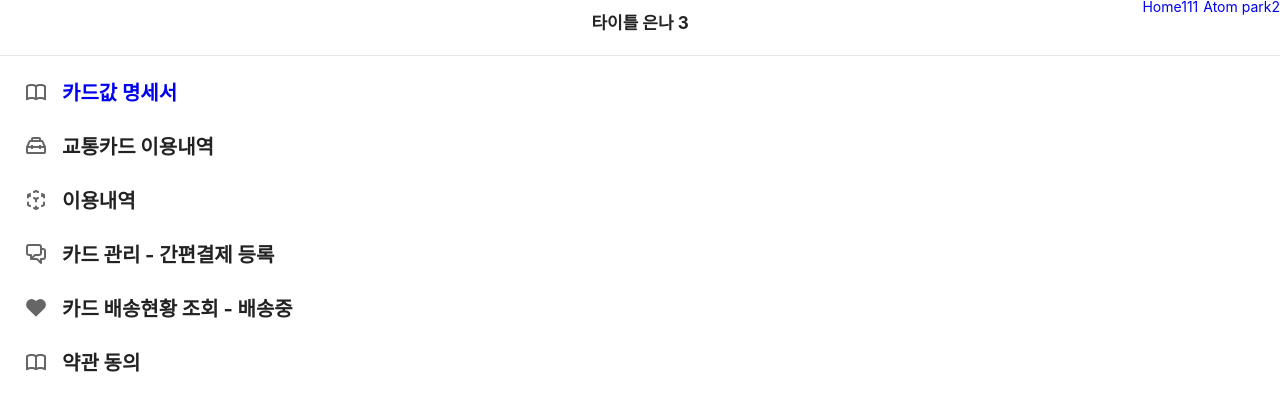
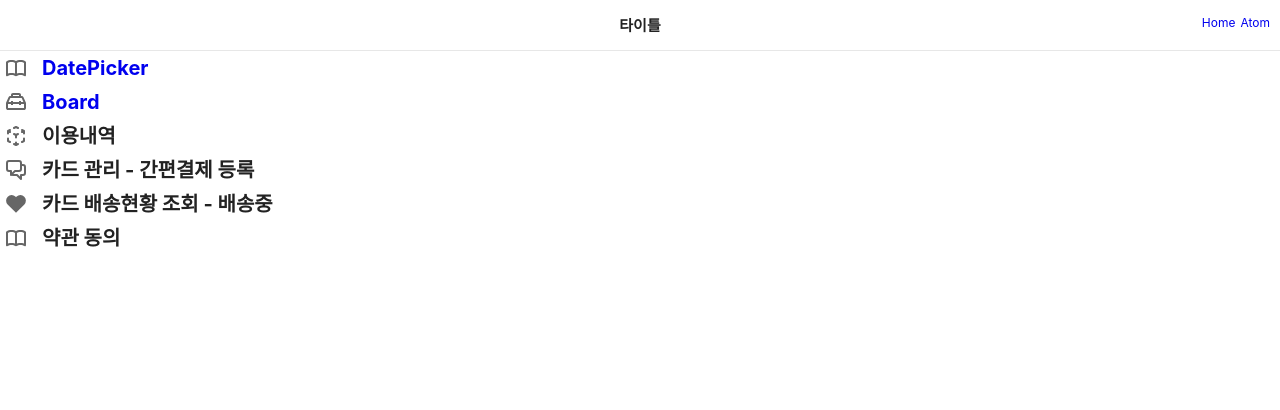
Before and after one commit to minslove/vant-pjt, a Vue app: page / in a window 1280 px wide. Shown: the top 410 px of the page. Built offline with nearby package versions, Linux system fonts and the light colour scheme.

Commit message:
fix: sass, board 등

```diff
--- a/package.json
+++ b/package.json
@@ -23,12 +23,13 @@
     "@vant/nuxt": "^1.0.6",
     "@vitejs/plugin-vue": "^5.2.1",
     "@vue/eslint-config-prettier": "^10.1.0",
-    "@vue/eslint-config-typescript": "^14.1.3",
+    "@vue/eslint-config-typescript": "^14.5.0",
     "@vue/tsconfig": "^0.7.0",
     "eslint": "^9.14.0",
     "eslint-plugin-vue": "^9.30.0",
     "npm-run-all2": "^7.0.2",
     "prettier": "^3.3.3",
+    "sass-embedded": "^1.86.3",
     "typescript": "~5.6.3",
     "vant": "^4.9.15",
     "vite": "^6.0.5",
--- a/src/App.vue
+++ b/src/App.vue
@@ -6,12 +6,12 @@ import { RouterLink, RouterView } from 'vue-router'
   <header>
     <div class="wrapper">
       <nav>
-        <h1>타이틀 은나 3</h1>
+        <h1>타이틀</h1>
       </nav>
     </div>
-    <div class="publish-list">
-      <RouterLink to="/">Home111</RouterLink>
-      <RouterLink to="/atom" class="test aaa">Atom park2</RouterLink>
+    <div class="item-list">
+      <RouterLink to="/">Home</RouterLink>
+      <RouterLink to="/atom">Atom</RouterLink>
     </div>
   </header>
 
@@ -20,18 +20,29 @@ import { RouterLink, RouterView } from 'vue-router'
   </main>
 </template>
 
-<style scoped>
-/* delete */
+<style lang="scss" scoped>
+header {
+  border-bottom: 1px solid var(--color-border);
+  .wrapper {
+    height: 50px;
+    display: flex;
+    justify-content: center;
+    align-items: center;
     nav {
-  text-align: center;
+      h1 {
+        font-weight: 700;
+        color: var(--color-heading);
       }
-.publish-list {
+    }
+  }
+  .item-list {
     position: absolute;
-  right: 0;
-  top: 0;
+    right: 10px;
+    top: 17px;
   }
   a {
-  font-size: 1.4rem;
+    font-size: 1.2rem;
     margin-left: 5px;
   }
+}
 </style>
--- a/src/assets/main.css
+++ b/src/assets/main.css
@@ -12,27 +12,3 @@
 a {
   text-decoration: none;
 }
-
-header {
-  width: 100%;
-  height: 5.6rem;
-  position: fixed;
-  background-color: #fff;
-  z-index: 1100;
-  border-bottom: 1px solid var(--color-border);
-}
-nav {
-  display: flex;
-}
-nav h1,
-nav h1 a {
-  text-align: center;
-  font-size: 1.7rem;
-  font-weight: 700;
-  color: var(--color-heading);
-  padding: 1.5rem 0 0;
-  flex: 1;
-}
-header + main {
-  padding-top: 5.6rem;
-}
--- a/src/components/PublishList.vue
+++ b/src/components/PublishList.vue
@@ -13,14 +13,14 @@
     <template #icon>
       <DocumentationIcon />
     </template>
-    <template #heading><RouterLink to="/statement">카드값 명세서</RouterLink></template>
+    <template #heading><RouterLink to="/statement">DatePicker</RouterLink></template>
   </PublishMenu>
 
   <PublishMenu>
     <template #icon>
       <ToolingIcon />
     </template>
-    <template #heading>교통카드 이용내역</template>
+    <template #heading><RouterLink to="/board">Board</RouterLink></template>
   </PublishMenu>
 
   <PublishMenu>
@@ -50,5 +50,4 @@
     </template>
     <template #heading>약관 동의</template>
   </PublishMenu>
-
 </template>
--- a/src/components/PublishMenu.vue
+++ b/src/components/PublishMenu.vue
@@ -4,19 +4,19 @@
       <slot name="icon"></slot>
     </i>
     <div class="details">
-      <h3>
+      <h2>
         <slot name="heading"></slot>
-      </h3>
-      <slot></slot>
+      </h2>
+      <slot />
     </div>
   </div>
 </template>
 
 <style scoped>
 .item {
-  margin: 2rem 2rem 0;
+  position: relative;
   display: flex;
-  position: relative;
+  align-items: center;
 }
 
 .details {
@@ -33,8 +33,8 @@ i {
   color: var(--color-text);
 }
 
-h3,
-h3 a {
+h2,
+h2 a {
   font-size: 2rem;
   font-weight: 700;
   line-height: 1.7;
--- a/src/router/index.ts
+++ b/src/router/index.ts
@@ -1,8 +1,8 @@
 import { createRouter, createWebHistory } from 'vue-router'
 import HomeView from '../views/HomeView.vue'
-import StatementView from '../views/--StatementView.vue'
 import AtomView from '../views/AtomView.vue'
-import AboutView from '../views/--AboutView.vue'
+import StatementView from '../views/StatementView.vue'
+import BoardView from '../views/BoardView.vue'
 
 const router = createRouter({
   history: createWebHistory(import.meta.env.BASE_URL),
@@ -13,15 +13,20 @@ const router = createRouter({
       component: HomeView,
     },
     {
+      path: '/atom',
+      name: 'atom',
+      component: AtomView,
+    },
+    {
       path: '/statement',
-      name: '카드값명세서',
+      name: '피커',
       component: StatementView,
     },
     {
-      path: '/atom',
-      name: 'atom',
-      component: AtomView,
-    }
+      path: '/board',
+      name: '보드게시판',
+      component: BoardView,
+    },
   ],
 })
 
--- a/src/views/--StatementView.vue
+++ /dev/null
@@ -1,29 +0,0 @@
-<script lang="ts">
-import { ref } from 'vue'
-// import { Button, Popup } from 'vant'
-
-export default {
-  components: {
-    // [Button.name]: Button,
-    // [Popup.name]: Popup,
-  },
-  setup() {
-    const showBottom = ref(false)
-    const showPopup = () => {
-      showBottom.value = true
-    }
-    return {
-      showBottom,
-      showPopup,
-    }
-  },
-}
-</script>
-
-<template>
-  <div>
-    카드값명세서
-  </div>
-</template>
-
-<style></style>
--- /dev/null
+++ b/src/views/BoardView.vue
@@ -0,0 +1,80 @@
+<script setup lang="ts"></script>
+<template>
+  <div>
+    <header>
+      <h1>FE POST</h1>
+      <p>빠른 프론트엔드 소식</p>
+    </header>
+    <main class="content">
+      <section class="top-news-section">
+        <h2>Top News</h2>
+        <article id="topNewsList">
+          <div class="spinner-area" />
+        </article>
+      </section>
+      <aside>
+        <section class="latest-section">
+          <h3>최신 글</h3>
+          <ul class="latest-news-list">
+            <div class="spinner-area" />
+          </ul>
+        </section>
+        <section class="support-section">
+          <h3>Support</h3>
+          <div class="github-support">
+            <a>
+              <svg viewBox="0 0 16 16" width="16" height="16" class="heart" aria-hidden="ture">
+                <path fill-rule="evenodd"></path>
+              </svg>
+              GibHub Sponsors
+            </a>
+          </div>
+        </section>
+      </aside>
+    </main>
+    <footer>fe-post.com &copy; 202-2021 FE POST</footer>
+  </div>
+</template>
+
+<style lang="scss" scoped>
+header {
+  color: #003142;
+  text-align: center;
+  padding: 10px 50px;
+  h1 {
+    font-size: 40px;
+    font-weight: bold;
+  }
+  p {
+    font-size: 20px;
+    font-weight: bold;
+    line-height: 1.6;
+  }
+}
+.content {
+  display: flex;
+  max-width: 1250px;
+  margin: auto;
+  padding: 50px;
+  color: #000000;
+  border: 1px solid red;
+  .top-news-section {
+    width: 75%;
+    padding: 10px;
+    h2 {
+      font-size: 36px;
+    }
+  }
+  aside {
+    width: 25%;
+    margin: 10px;
+    padding: 20px;
+    border-left: 1px solid #5a6268;
+  }
+}
+footer {
+  text-align: center;
+  padding-bottom: 50px;
+  color: #969696;
+}
+</style>
--- a/src/views/HomeView.vue
+++ b/src/views/HomeView.vue
@@ -1,9 +1,7 @@
 <script setup lang="ts">
-  import PublishList from '../components/PublishList.vue'
+import PublishList from '../components/PublishList.vue'
 </script>
 
 <template>
-  <main>
-    <PublishList />
-  </main>
+  <PublishList />
 </template>
--- a/src/views/StatementView.vue
+++ b/src/views/StatementView.vue
@@ -1,5 +1,5 @@
 <script setup lang="ts">
-  import DateSelectButton from '../components/--DatePicker.vue'
+import DateSelectButton from '../components/DatePicker.vue'
 </script>
 
 <template>
```
Also changed, not shown: src/components/DatePicker.vue (+9 -13 lines), 1 other file (tests, documents, lock files or other folders). Lines whose indentation alone changed are shown as unchanged.
